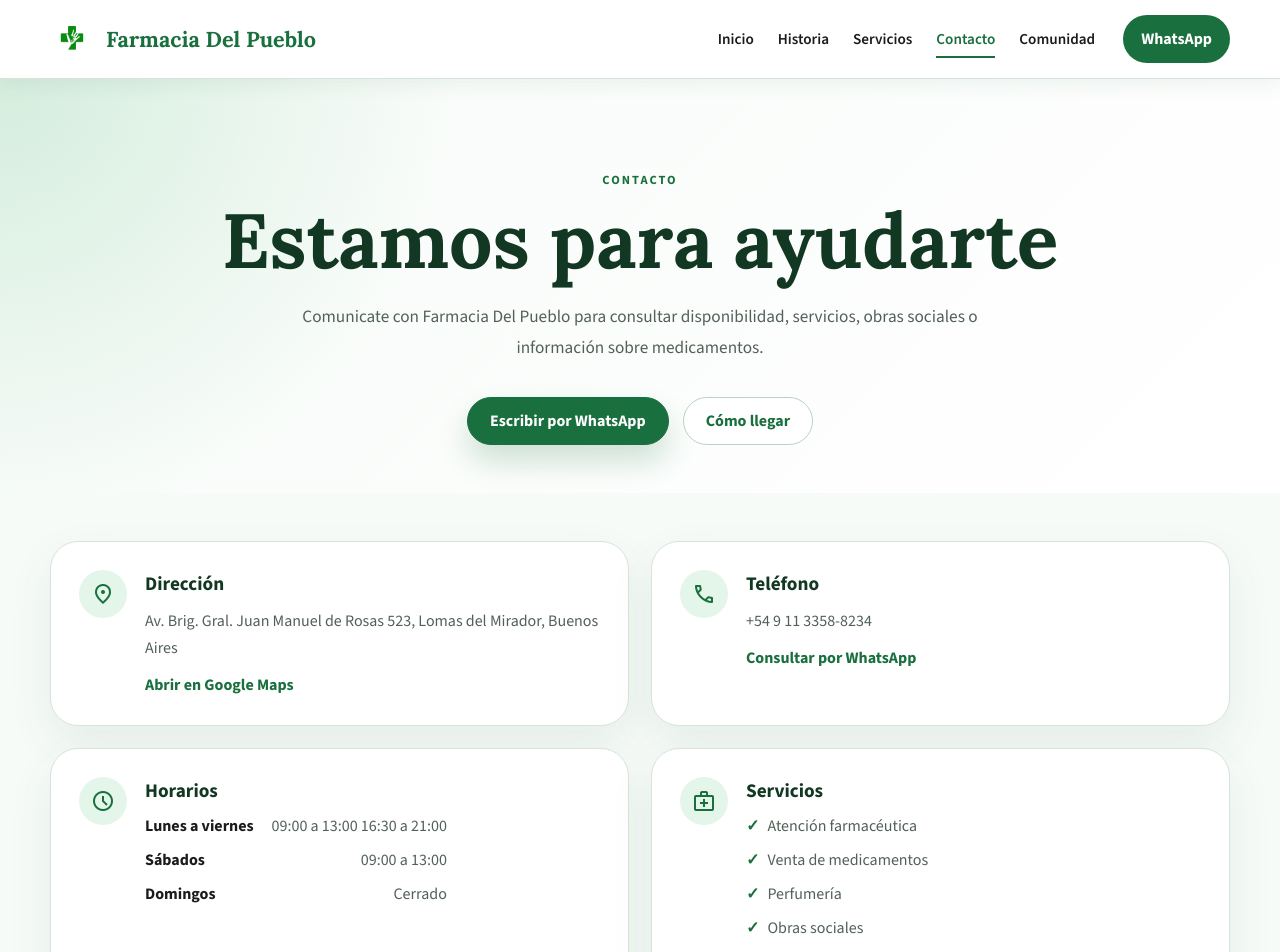
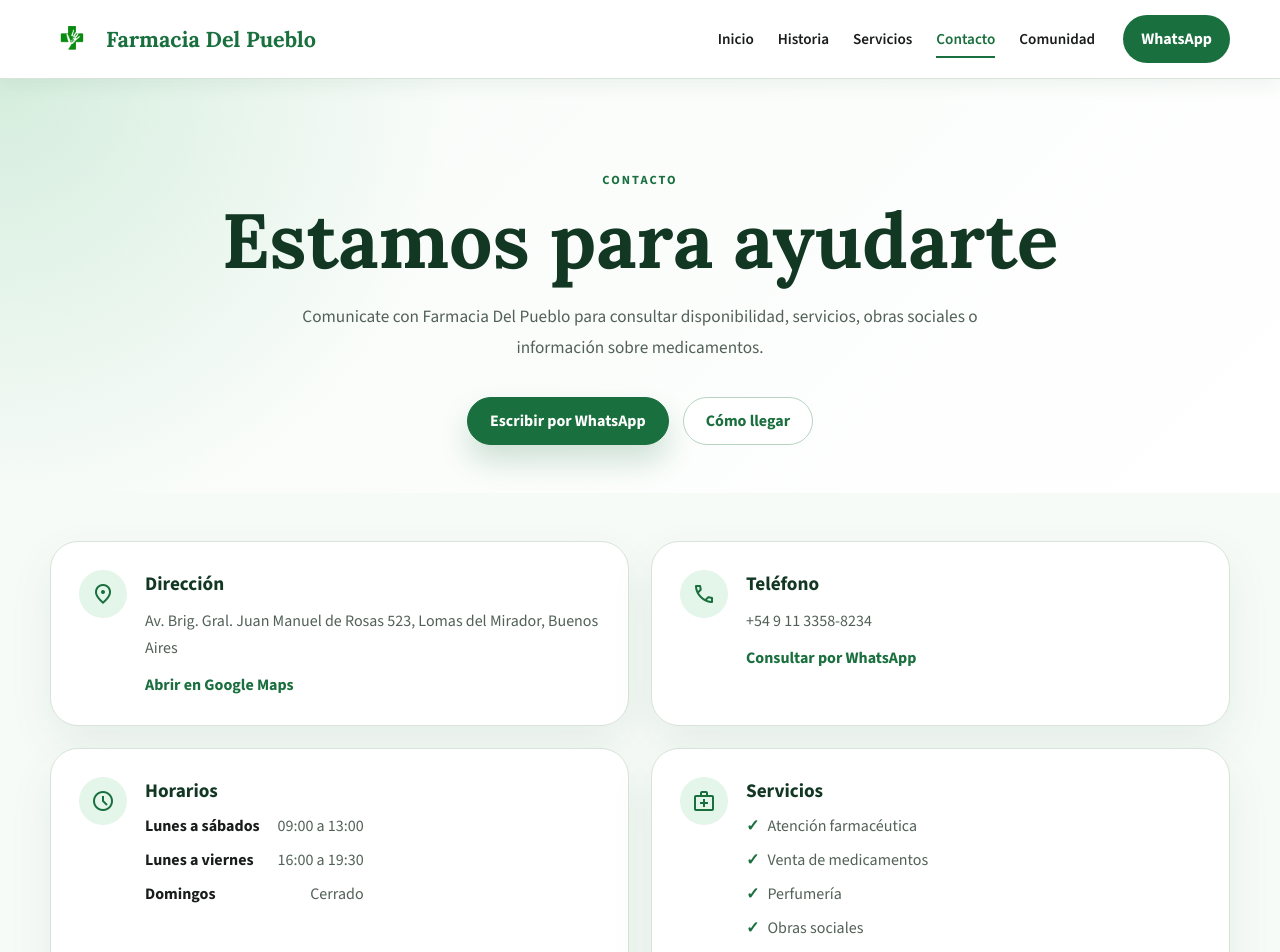
Before and after one commit to MarceloSanchezDev/webFarmaciaDelPueblo, a React (Vite) app: page /contacto in a window 1280 px wide. Shown: the top 952 px of the page. Built offline with nearby package versions, Linux system fonts and the light colour scheme.

Commit message:
feat: update pharmacy opening hours to include Saturday and adjust evening hours

```diff
--- a/index.html
+++ b/index.html
@@ -75,21 +75,15 @@
         "openingHoursSpecification": [
           {
             "@type": "OpeningHoursSpecification",
-            "dayOfWeek": ["Monday", "Tuesday", "Wednesday", "Thursday", "Friday"],
+            "dayOfWeek": ["Monday", "Tuesday", "Wednesday", "Thursday", "Friday", "Saturday"],
             "opens": "09:00",
             "closes": "13:00"
           },
           {
             "@type": "OpeningHoursSpecification",
             "dayOfWeek": ["Monday", "Tuesday", "Wednesday", "Thursday", "Friday"],
-            "opens": "16:30",
-            "closes": "21:00"
-          },
-          {
-            "@type": "OpeningHoursSpecification",
-            "dayOfWeek": "Saturday",
-            "opens": "09:00",
-            "closes": "13:00"
+            "opens": "16:00",
+            "closes": "19:30"
           }
         ],
         "sameAs": [
--- a/src/data/contactData.js
+++ b/src/data/contactData.js
@@ -16,12 +16,12 @@ export const pharmacyContact = {
 
   openingHours: [
     {
-      day: 'Lunes a viernes',
-      hours: '09:00 a 13:00 16:30 a 21:00',
+      day: 'Lunes a sábados',
+      hours: '09:00 a 13:00',
     },
     {
-      day: 'Sábados',
-      hours: '09:00 a 13:00',
+      day: 'Lunes a viernes',
+      hours: '16:00 a 19:30',
     },
     {
       day: 'Domingos',
--- a/src/pages/Home/Home.jsx
+++ b/src/pages/Home/Home.jsx
@@ -113,7 +113,7 @@ const frequentlyAskedQuestions = [
   },
   {
     question: '¿Cuáles son los horarios de atención?',
-    answer: 'Atendemos de lunes a viernes de 09:00 a 13:00 y de 16:30 a 21:00. Los sábados, de 09:00 a 13:00.',
+    answer: 'Atendemos de lunes a sábados de 09:00 a 13:00 y de lunes a viernes de 16:00 a 19:30.',
   },
   {
     question: '¿Dónde está ubicada la farmacia?',
@@ -159,7 +159,7 @@ const Home = () => {
               </li>
               <li>
                 <span className="material-symbols-outlined" aria-hidden="true">schedule</span>
-                Lun. a vie. 09:00–13:00 y 16:30–21:00
+                Lun. a sáb. 09:00–13:00 y lun. a vie. 16:00–19:30
               </li>
             </ul>
           </div>
```
